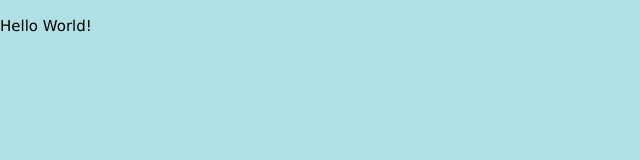
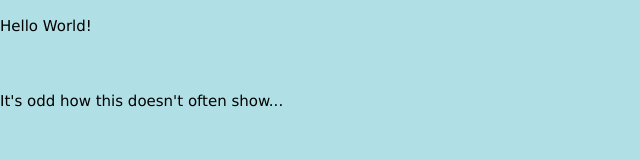
Before and after one commit to WilburDoz/WilburDoz.github.io, a plain HTML site: page index.html in a window 1280 px wide. Shown: the whole page, without its empty margins (0-640 px from the left). Drawn offline with nearby package versions, Linux system fonts and the light colour scheme.

Commit message:
Update index.html

```diff
--- a/index.html
+++ b/index.html
@@ -6,5 +6,7 @@
 <title> Will's Wild Website </title>
 <body style="background-color:powderblue;">
   <p>Hello World!</p>
+  <br>
+  <p> It's odd how this doesn't often show...</p>
 </body>
 </html>
```
